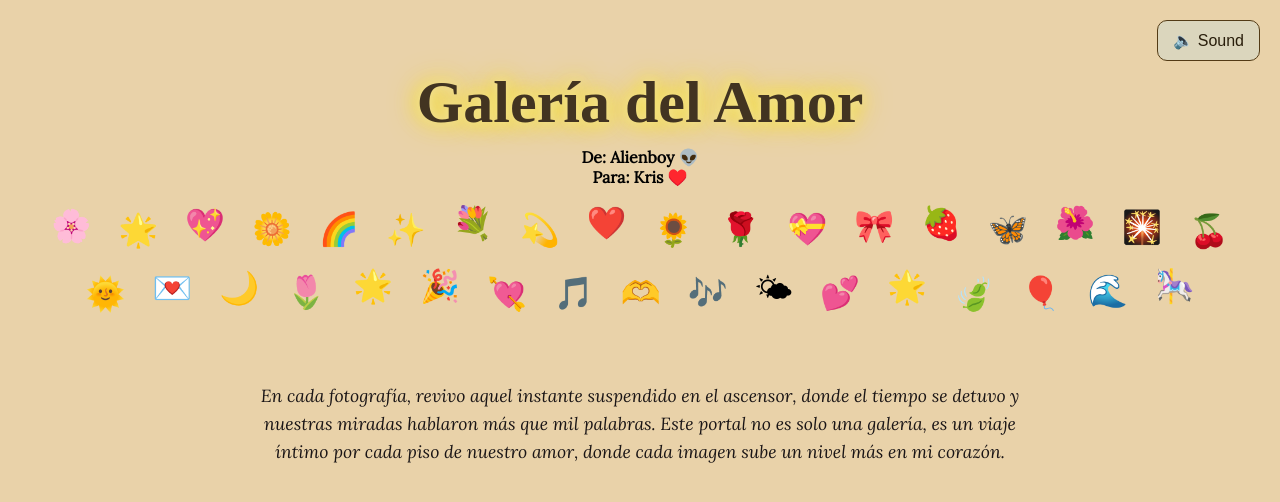
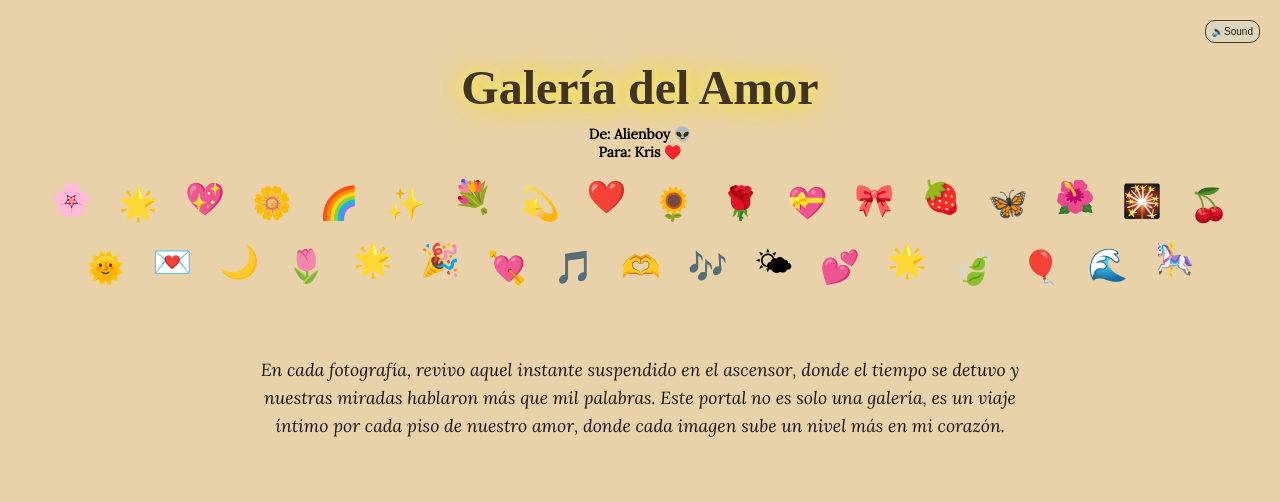
Before and after one commit to Alienboymp3/galeria-del-amor, a plain HTML site: page index.html in a window 1280 px wide. Drawn offline with Linux system fonts and the light colour scheme; a web font is replaced by a local one.

Commit message:
Ajustes Finales

```diff
--- a/estilos.css
+++ b/estilos.css
@@ -7,7 +7,7 @@ body {
 
 #titulo {
   font-family: 'Manufacturing Consent', serif;
-  font-size: 60px; /* o el tamaño que desees */
+  font-size: 48px; /* o el tamaño que desees */
   color: #423421; /* opcional: cambia el color */
   text-align: center;
   position: relative;
@@ -133,17 +133,17 @@ h1 {
   right: 20px;
   background-color: #dbd6bd;
   border: 1px solid #533b16;
-  padding: 10px 15px;
+  padding: 5px 6px;
   border-radius: 10px;
   cursor: pointer;
-  font-size: 16px;
+  font-size: 10px;
   color: #291e0b;
   z-index: 1000;
   transition: background 0.3s;
 }
 
 #controlMusica:hover {
-  background-color: #f7ccb8;
+  background-color: #dad86b;
 }
 
 @keyframes fadeZoomOut {
@@ -163,7 +163,7 @@ h1 {
 
 .typewriter {
   font-family: 'Lora', cursive;
-  font-size: 16px;
+  font-size: 14px;
   color: #000000;
   text-align: center;
   position: relative;
@@ -188,7 +188,7 @@ h1 {
 
 @keyframes blink-caret {
   0%, 100% { border-color: transparent; }
-  50% { border-color: #ff69b4; }
+  50% { border-color: #834fa5; }
 }
 
 /* Opcional: quitar la barrita luego de escribir */
--- a/script.js
+++ b/script.js
@@ -200,9 +200,9 @@ window.onclick = function(event) {
     if (audio.paused) {
       audio.volume = 1.0;
       audio.play();
-      boton.textContent = '🔇 Sound Off';
+      boton.textContent = '🔇 Off';
     } else {
       audio.pause();
-      boton.textContent = '🔈 Sound On';
+      boton.textContent = '🔈 On';
     }
   });
```
Also changed, not shown: index.html (+1 -1 lines).
